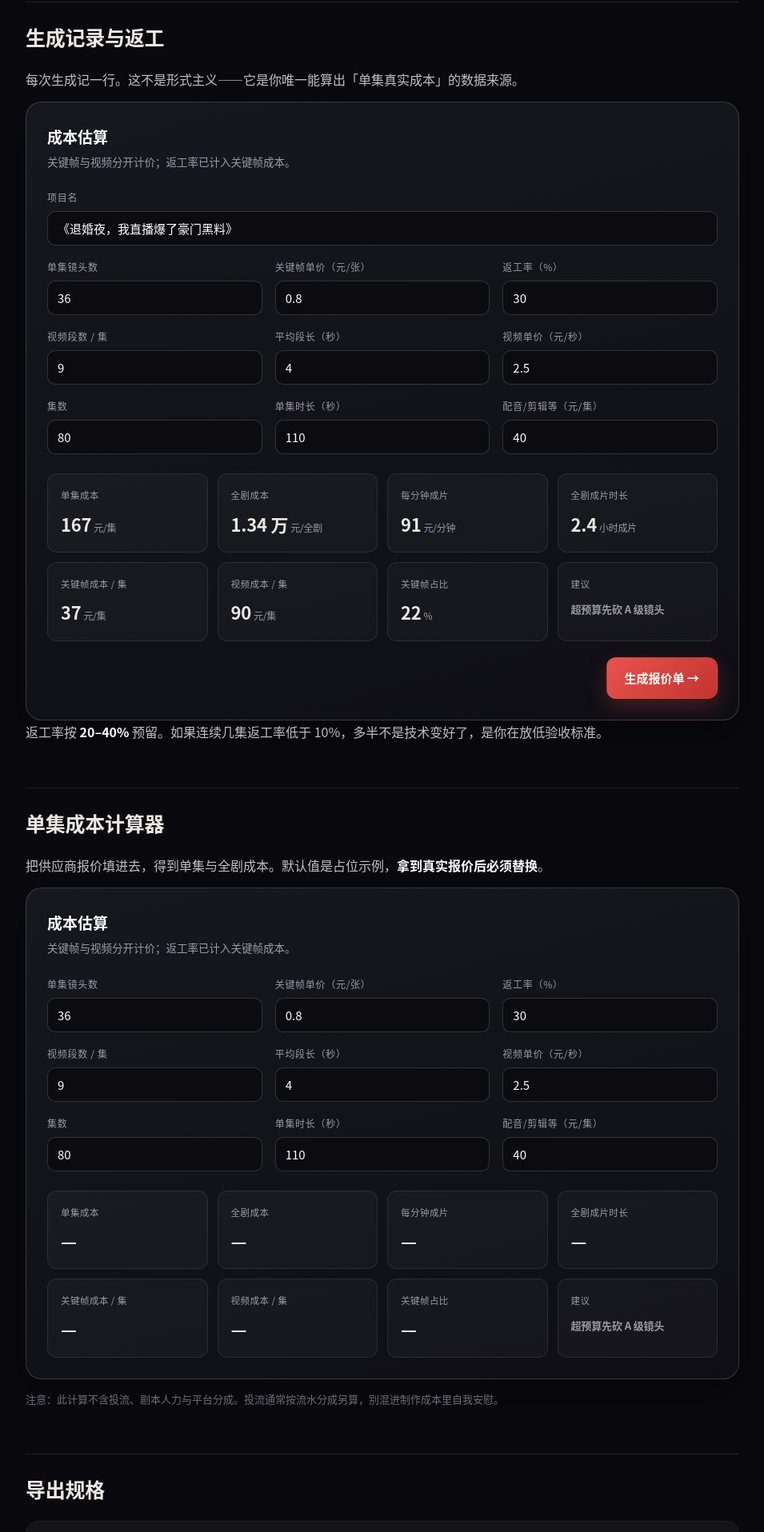
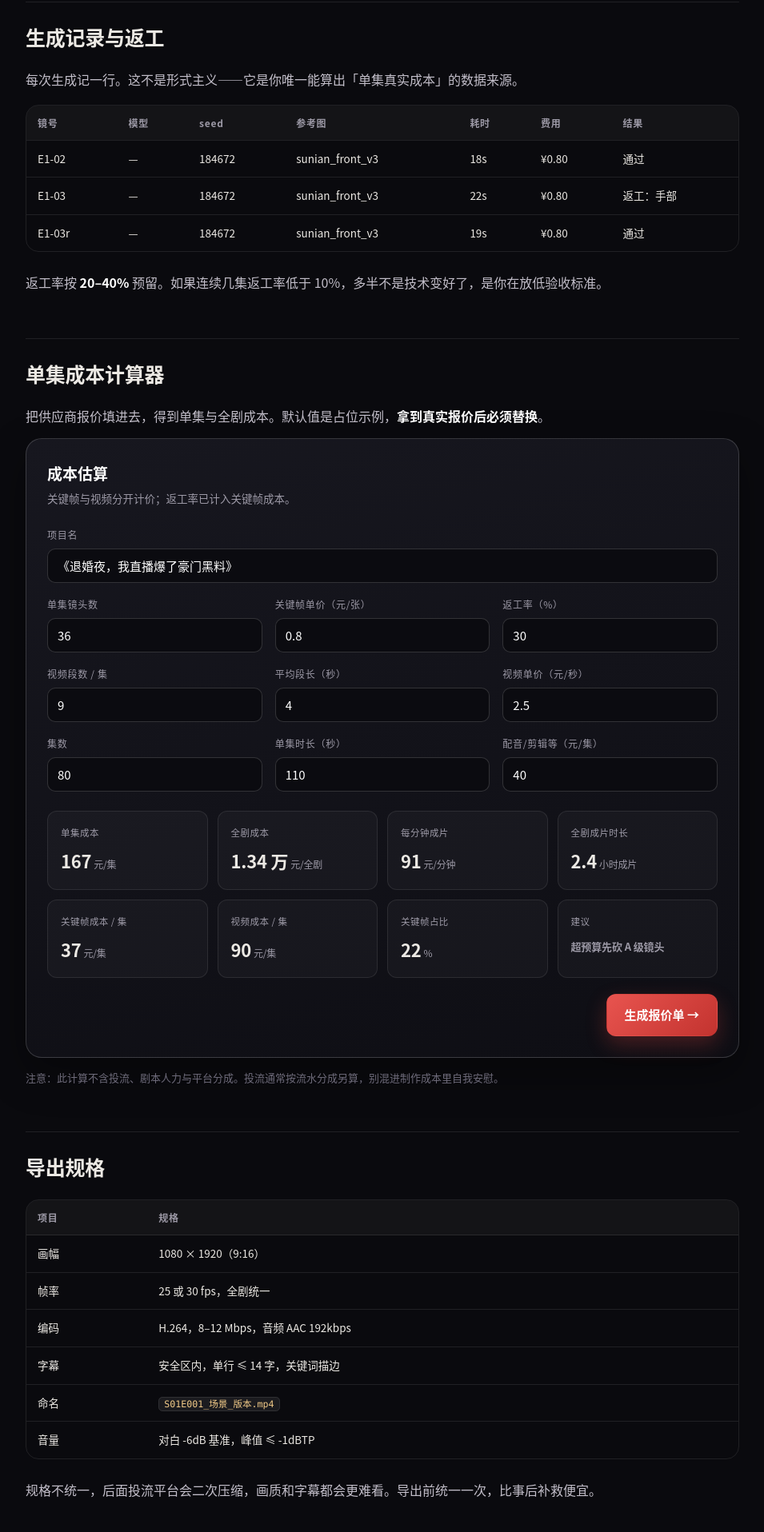
Before and after one commit to dao-ai/drama, a Next.js app: page /storyboard in a window 1280 px wide. Shown: the part 2860-4776 px from the top of the page at 80% size, without its empty margins (296-1251 px from the left). Built offline with nearby package versions, Linux system fonts and the light colour scheme.

Commit message:
修复工具组件重复渲染与生成记录表丢失：重排三个文档页

```diff
--- a/app/storyboard/page.tsx
+++ b/app/storyboard/page.tsx
@@ -115,38 +115,21 @@ export default function Page() {
 
     <h2 id="record">生成记录与返工</h2>
     <p>每次生成记一行。这不是形式主义——它是你唯一能算出「单集真实成本」的数据来源。</p>
-    <CostCalculator />
+    <div className="tablewrap">
+      <table>
+        <thead><tr><th>镜号</th><th>模型</th><th>seed</th><th>参考图</th><th>耗时</th><th>费用</th><th>结果</th></tr></thead>
+        <tbody>
+          <tr><td className="num">E1-02</td><td>—</td><td className="num">184672</td><td>sunian_front_v3</td><td className="num">18s</td><td className="num">¥0.80</td><td>通过</td></tr>
+          <tr><td className="num">E1-03</td><td>—</td><td className="num">184672</td><td>sunian_front_v3</td><td className="num">22s</td><td className="num">¥0.80</td><td>返工：手部</td></tr>
+          <tr><td className="num">E1-03r</td><td>—</td><td className="num">184672</td><td>sunian_front_v3</td><td className="num">19s</td><td className="num">¥0.80</td><td>通过</td></tr>
+        </tbody>
+      </table>
+    </div>
     <p>返工率按 <strong>20–40%</strong> 预留。如果连续几集返工率低于 10%，多半不是技术变好了，是你在放低验收标准。</p>
 
     <h2 id="calc">单集成本计算器</h2>
     <p>把供应商报价填进去，得到单集与全剧成本。默认值是占位示例，<strong>拿到真实报价后必须替换</strong>。</p>
-    <div className="tool" id="cost-calc">
-      <h3>成本估算</h3>
-      <p className="hint">关键帧与视频分开计价；返工率已计入关键帧成本。</p>
-      <div className="fields">
-        <div className="field"><label>单集镜头数</label><input id="frames" type="number" min="1" value="36" /></div>
-        <div className="field"><label>关键帧单价（元/张）</label><input id="framePrice" type="number" min="0" step="0.1" value="0.8" /></div>
-        <div className="field"><label>返工率（%）</label><input id="rework" type="number" min="0" max="200" value="30" /></div>
-        <div className="field"><label>视频段数 / 集</label><input id="vidSegs" type="number" min="0" value="9" /></div>
-        <div className="field"><label>平均段长（秒）</label><input id="vidSec" type="number" min="0" step="0.5" value="4" /></div>
-        <div className="field"><label>视频单价（元/秒）</label><input id="vidPrice" type="number" min="0" step="0.1" value="2.5" /></div>
-        <div className="field"><label>集数</label><input id="episodes" type="number" min="1" value="80" /></div>
-        <div className="field"><label>单集时长（秒）</label><input id="epLen" type="number" min="10" value="110" /></div>
-        <div className="field"><label>配音/剪辑等（元/集）</label><input id="audio" type="number" min="0" value="40" /></div>
-      </div>
-      <div className="results">
-        <div className="res"><span>单集成本</span><b id="out-per">—</b></div>
-        <div className="res"><span>全剧成本</span><b id="out-all">—</b></div>
-        <div className="res"><span>每分钟成片</span><b id="out-min">—</b></div>
-        <div className="res"><span>全剧成片时长</span><b id="out-hours">—</b></div>
-      </div>
-      <div className="results" style={{ marginTop: "12px" }}>
-        <div className="res"><span>关键帧成本 / 集</span><b id="out-frame">—</b></div>
-        <div className="res"><span>视频成本 / 集</span><b id="out-video">—</b></div>
-        <div className="res"><span>关键帧占比</span><b id="out-share">—</b></div>
-        <div className="res"><span>建议</span><b style={{ fontSize: "13px", fontWeight: "600", color: "var(--muted)" }}>超预算先砍 A 级镜头</b></div>
-      </div>
-    </div>
+    <CostCalculator />
     <p style={{ marginTop: "14px", color: "var(--dim)", fontSize: "13px" }}>注意：此计算不含投流、剧本人力与平台分成。投流通常按流水分成另算，别混进制作成本里自我安慰。</p>
 
     <h2 id="fps">导出规格</h2>
--- a/components/tools/BeatPlanner.tsx
+++ b/components/tools/BeatPlanner.tsx
@@ -87,9 +87,7 @@ export default function BeatPlanner() {
           </div>
         </div>
       </div>
-      <p style={{ marginTop: 16, color: "var(--dim)", fontSize: 13 }}>
-        金色条 = 必须留钩子的位置。结尾扣的时长可以压缩到 2 秒，但绝不能没有。
-      </p>
+
     </>
   );
 }
```
Also changed, not shown: app/story/page.tsx (+15 -15 lines), app/visual/page.tsx (+2 -39 lines).
